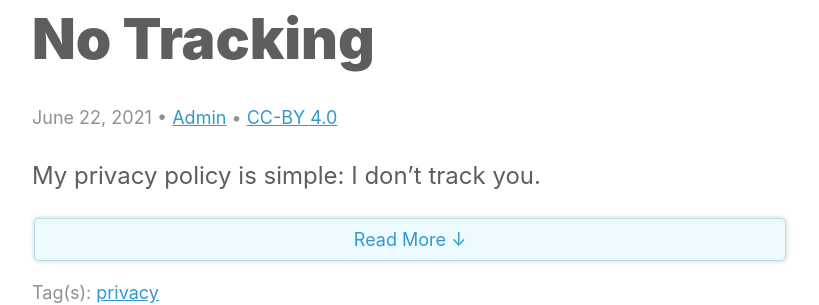
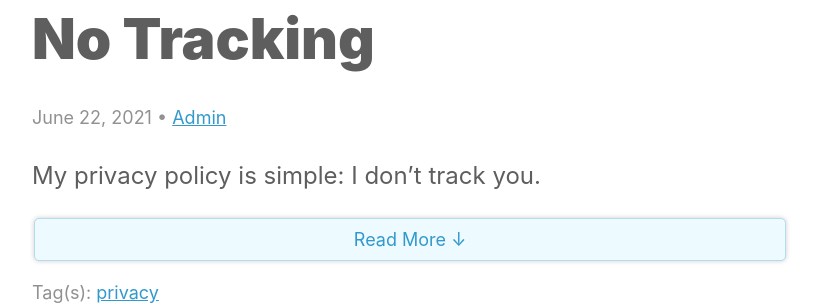
Before and after one commit to ajpwalser/ajpwalser.github.io, a Jekyll site: the page built from index.html, in a window 1280 px wide. Shown: the part 128-433 px from the top of the page, without its empty margins (230-1049 px from the left). Built offline with Jekyll 4.4.1, drawn with Linux system fonts in a browser that asks for light colours; some web fonts are replaced; the list of posts is cut into pages by our own code.

Commit message:
Update index.html

```diff
--- a/index.html
+++ b/index.html
@@ -36,7 +36,7 @@ description: Personal blog of Adam Walser.
 <h2 class="name headline" itemprop="name headline">
    <a href="{{ site.baseurl }}{{ post.url }}">{{ post.title | escape }}</a>
 </h2>
-<p class="time"><time datetime="{{ post.date | date_to_xmlschema }}" itemprop="datePublished">{{ post.date | date: "%B %-d, %Y" }}</time><span class="meta">{% for category in post.categories %}  &#8226; <a href="{{ site.url }}/categories/#{{ category | cgi_escape }}" title="Posts categorized “{{ category }}”" rel="category">{{ category }}</a>{% unless forloop.last %}&nbsp;{% endunless %}{% endfor %} &#8226; <a href="https://creativecommons.org/licenses/by/4.0/">CC-BY 4.0</a></span></p>
+<p class="time"><time datetime="{{ post.date | date_to_xmlschema }}" itemprop="datePublished">{{ post.date | date: "%B %-d, %Y" }}</time><span class="meta">{% for category in post.categories %}  &#8226; <a href="{{ site.url }}/categories/#{{ category | cgi_escape }}" title="Posts categorized “{{ category }}”" rel="category">{{ category }}</a>{% unless forloop.last %}&nbsp;{% endunless %}{% endfor %}</span></p>
 <div itemprop="articleBody">
    {% if post.content contains '<!--more-->' %}
    <div>
```
